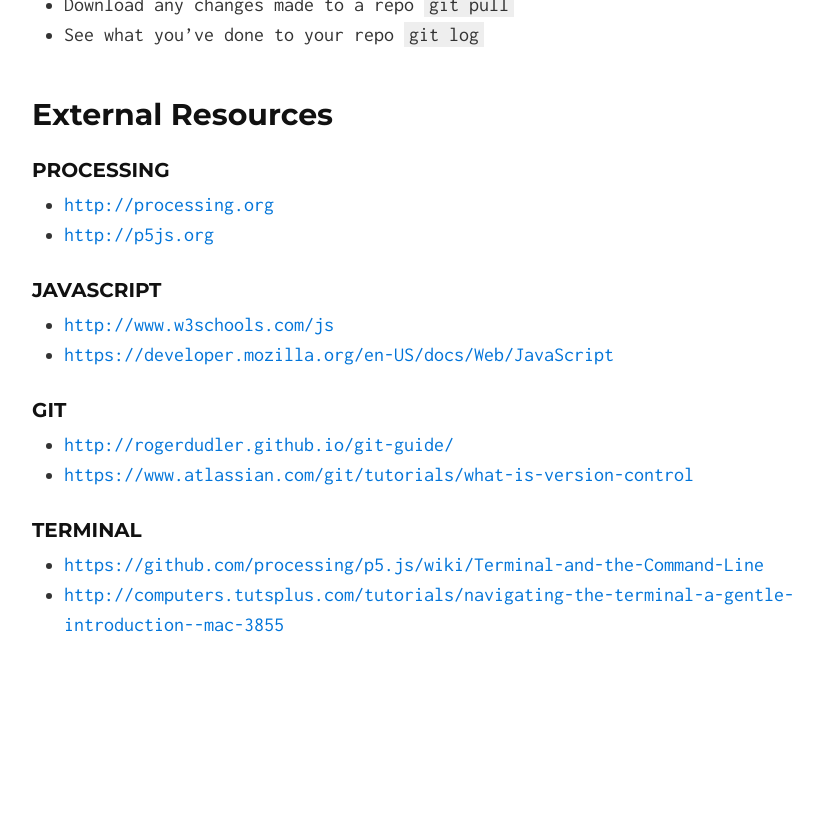
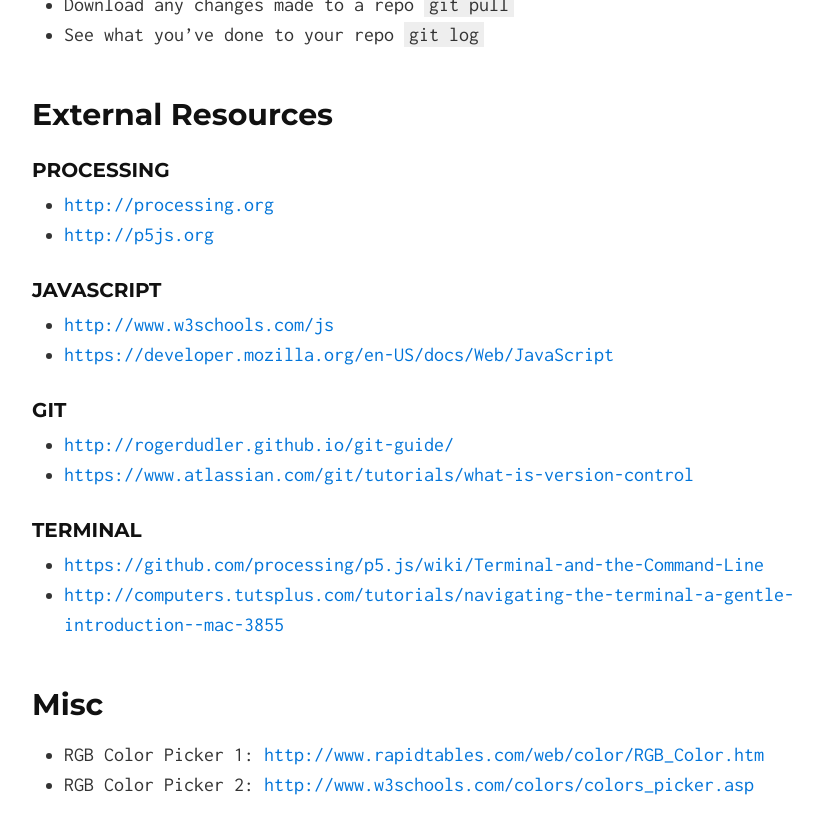
Before and after one commit to lsudigitalart/lsudigitalart.github.io, a Jekyll site: the page built from 2210/index.md, in a window 1280 px wide and 900 px high, scrolled down 2420 px. Shown: the top 834 px of the window, without its empty margins (186-1009 px from the left). Built offline with Jekyll 4.4.1, drawn with Linux system fonts in a browser that asks for light colours; before the commit the page ends 3160 px from its top, so only the background shows below that.

Commit message:
added color links

```diff
--- a/2210/index.md
+++ b/2210/index.md
@@ -82,3 +82,7 @@
 ### Terminal
 - <https://github.com/processing/p5.js/wiki/Terminal-and-the-Command-Line>
 - <http://computers.tutsplus.com/tutorials/navigating-the-terminal-a-gentle-introduction--mac-3855>
+
+## Misc
+- RGB Color Picker 1: <http://www.rapidtables.com/web/color/RGB_Color.htm>
+- RGB Color Picker 2: <http://www.w3schools.com/colors/colors_picker.asp>
```
